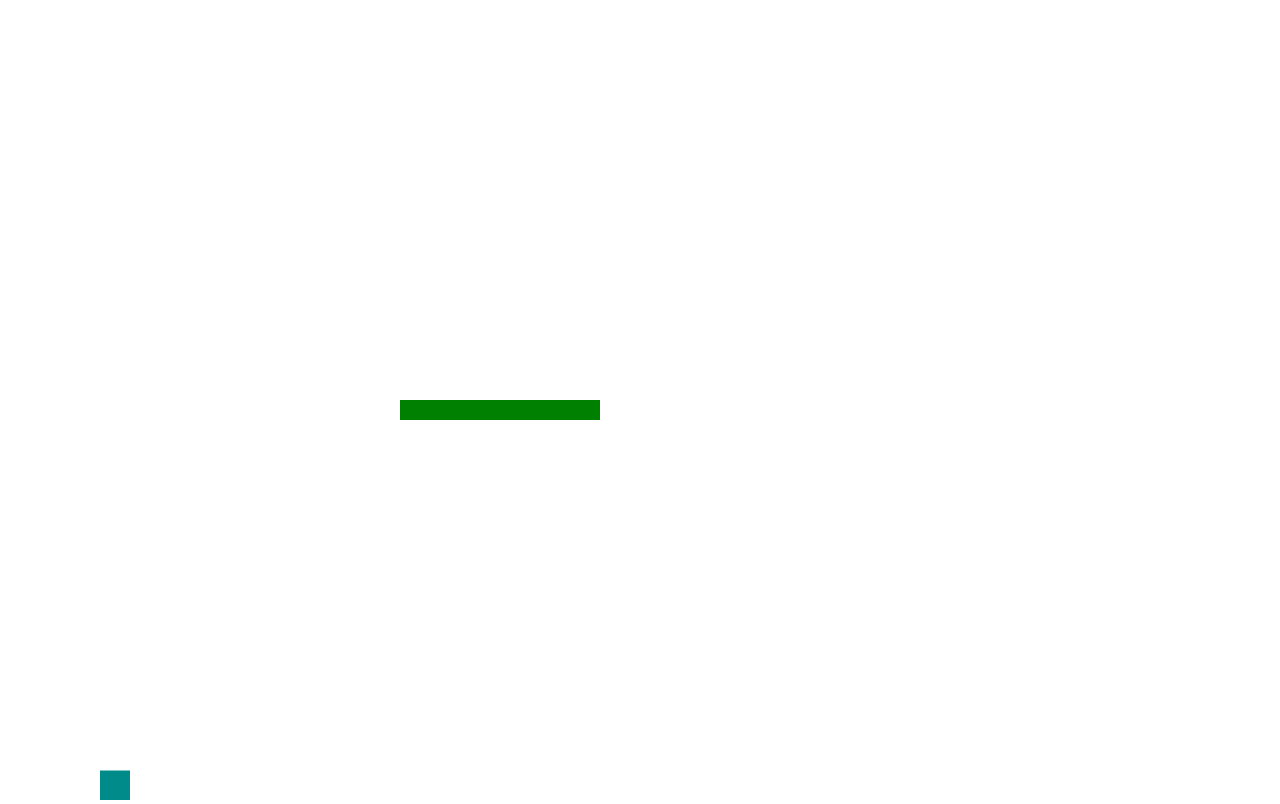
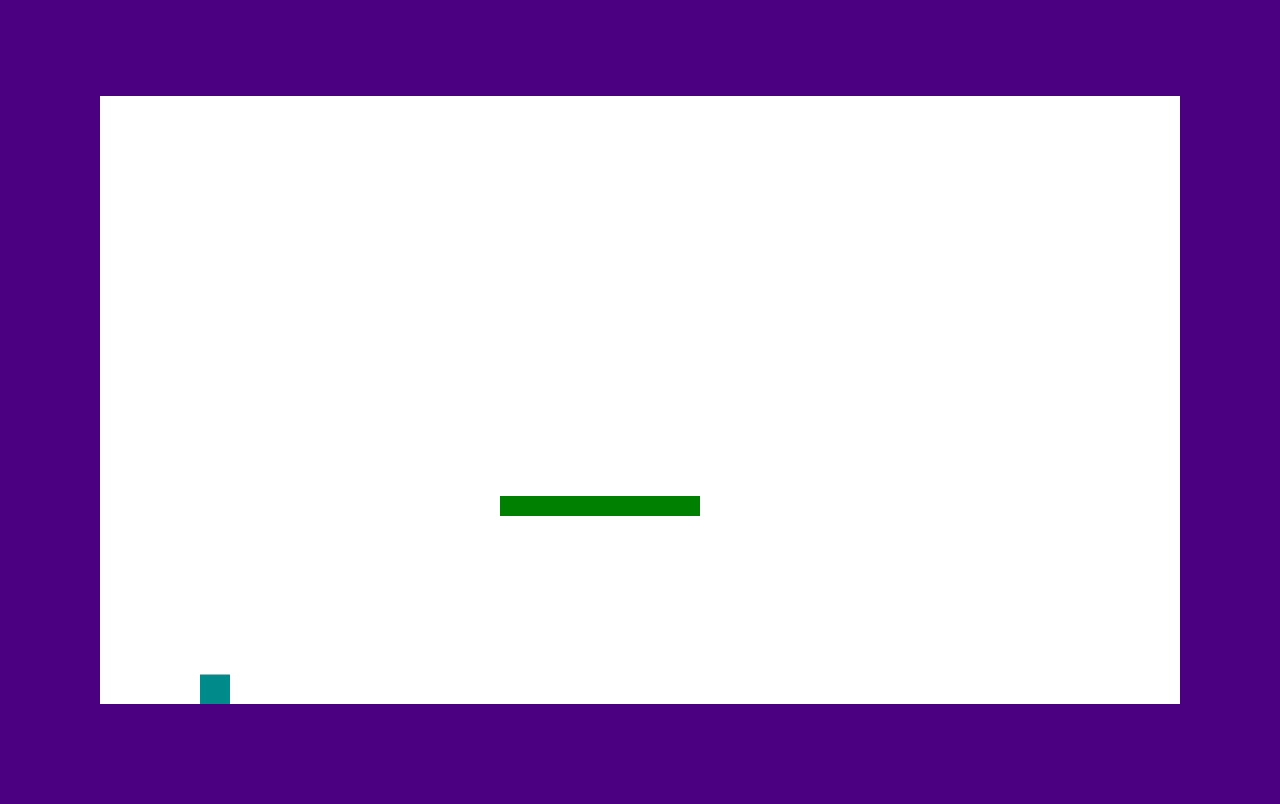
Before and after one commit to mareadelmar/marito-game, a plain HTML site: page index.html in a window 1280 px wide. Drawn offline with Linux system fonts and the light colour scheme.

Commit message:
Change canvas size

```diff
--- a/index.html
+++ b/index.html
@@ -8,7 +8,15 @@
 
 		<style>
 			body {
+				height: 100vh;
 				margin: 0;
+				background-color: indigo;
+				display: grid;
+				place-content: center;
+			}
+
+			canvas {
+				background-color: white;
 			}
 		</style>
 	</head>
--- a/index.js
+++ b/index.js
@@ -1,6 +1,6 @@
 const canvas = document.querySelector("canvas");
-canvas.width = window.innerWidth;
-canvas.height = window.innerHeight;
+canvas.width = 1080;
+canvas.height = 608;
 
 const c = canvas.getContext("2d");
 
```
